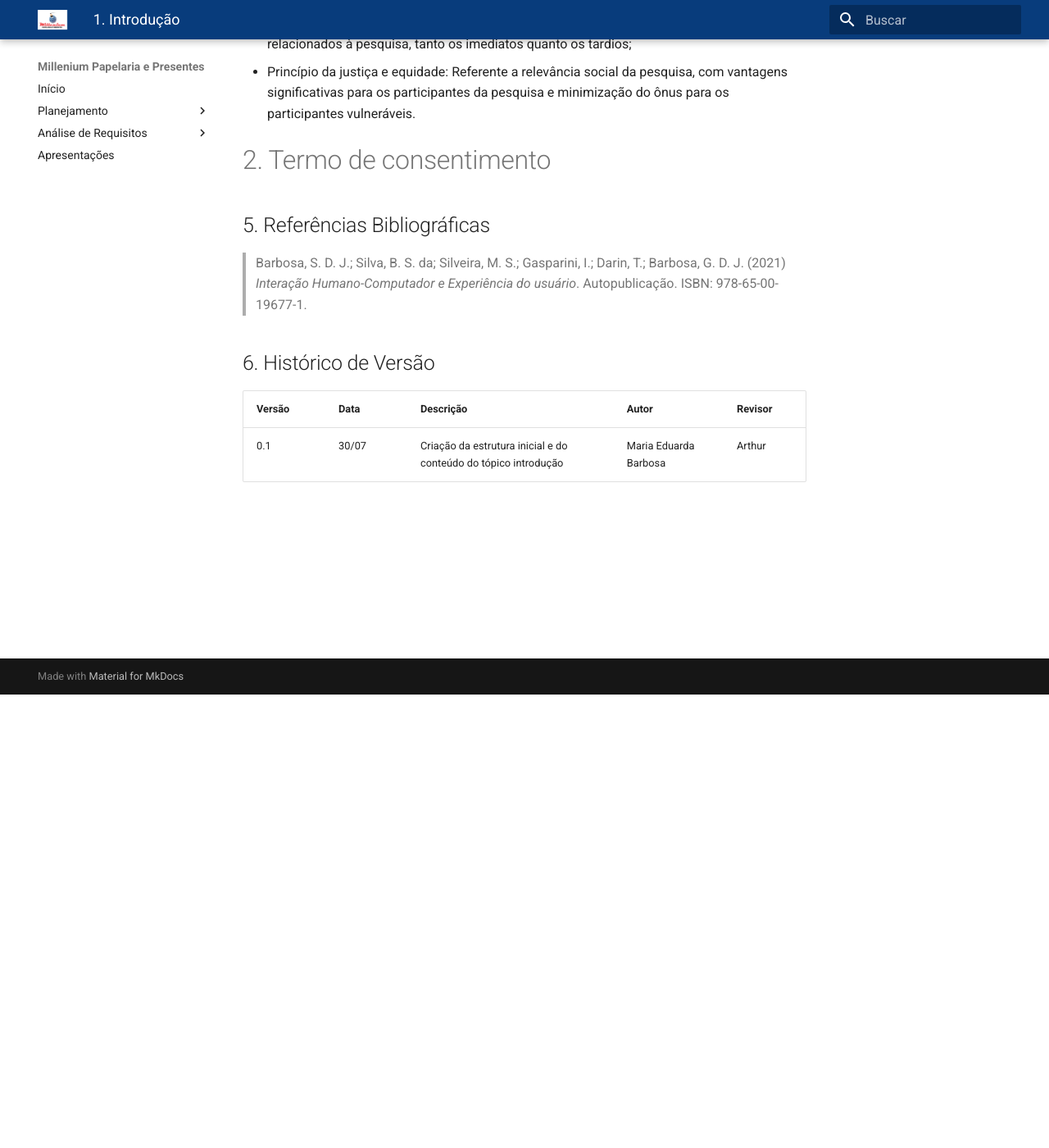
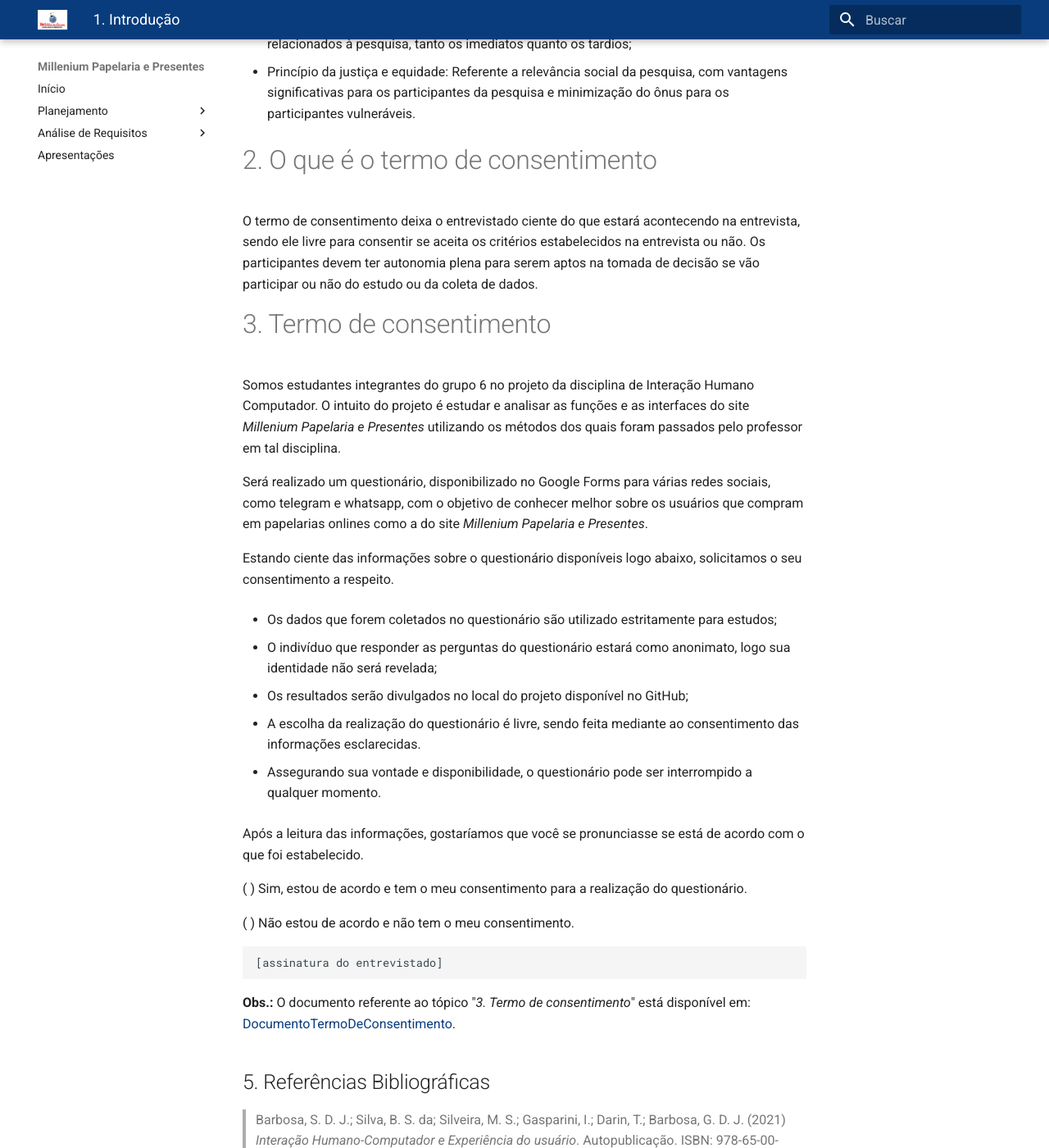
Before and after one commit to Interacao-Humano-Computador/2022.1-Millenium-Papelaria, an MkDocs documentation site: the page built from docs/AnaliseDeRequisitos/aspectosEticos.md, in a window 1280 px wide and 1400 px high, scrolled down 553 px. Shown: the whole window at 82% size. Built offline with MkDocs 1.6.1 and Material for MkDocs 9.7.7, drawn with Linux system fonts in a browser that asks for light colours; some of the changed text lies outside the part shown.

Commit message:
Criação dos conteúdo nos tópicos 2 e 3

```diff
--- a/docs/AnaliseDeRequisitos/aspectosEticos.md
+++ b/docs/AnaliseDeRequisitos/aspectosEticos.md
@@ -12,7 +12,39 @@
 
 - Princípio da justiça e equidade: Referente a relevância social da pesquisa, com vantagens significativas para os participantes da pesquisa e minimização do ônus para os participantes vulneráveis.
 
-# 2. Termo de consentimento
+
+# 2. O que é o termo de consentimento
+
+O termo de consentimento deixa o entrevistado ciente do que estará acontecendo na entrevista, sendo ele livre para consentir se aceita os critérios estabelecidos na entrevista ou não. Os participantes devem ter autonomia plena para serem aptos na tomada de decisão se vão participar ou não do estudo ou da coleta de dados.
+
+# 3. Termo de consentimento
+
+Somos estudantes integrantes do grupo 6 no projeto da disciplina de Interação Humano Computador. O intuito do projeto é estudar e analisar as funções e as interfaces do site _Millenium Papelaria e Presentes_ utilizando os métodos dos quais foram passados pelo professor em tal disciplina.
+
+Será realizado um questionário, disponibilizado no Google Forms para várias redes sociais, como telegram e whatsapp, com o objetivo de conhecer melhor sobre os usuários que compram em papelarias onlines como a do site _Millenium Papelaria e Presentes_.
+
+Estando ciente das informações sobre o questionário disponíveis logo abaixo, solicitamos o seu consentimento a respeito.
+
+- Os dados que forem coletados no questionário são utilizado estritamente para estudos;
+
+- O indivíduo que responder as perguntas do questionário estará como anonimato, logo sua identidade não será revelada;
+
+- Os resultados serão divulgados no local do projeto disponível no GitHub;
+
+- A escolha da realização do questionário é livre, sendo feita mediante ao consentimento das informações esclarecidas.
+
+- Assegurando sua vontade e disponibilidade, o questionário pode ser interrompido a qualquer momento.
+
+Após a leitura das informações, gostaríamos que você se pronunciasse se está de acordo com o que foi estabelecido.
+
+( ) Sim, estou de acordo e tem o meu consentimento para a realização do questionário.
+
+(  ) Não estou de acordo e não tem o meu consentimento.
+
+    [assinatura do entrevistado]
+
+**Obs.:** O documento referente ao tópico "_3. Termo de consentimento_" está disponível em: [DocumentoTermoDeConsentimento](https://docs.google.com/document/d/1yArlRBQ563Ae6oOF6TA3FEbIgPMnMZB_SL0cr4wXx1o/edit?usp=sharing).
+
 
 ## 5. Referências Bibliográficas
 > Barbosa, S. D. J.; Silva, B. S. da; Silveira, M. S.; Gasparini, I.; Darin, T.; Barbosa, G. D. J. (2021) _Interação Humano-Computador e Experiência do usuário_. Autopublicação. ISBN: 978-65-00-19677-1.
@@ -21,3 +53,4 @@
 | Versão    | Data | Descrição                 | Autor         | Revisor                        |
 |-----------|------|---------------------------|---------------|--------------------------------|
 | 0.1       |30/07 | Criação da estrutura inicial e do conteúdo do tópico introdução | Maria Eduarda Barbosa | Arthur |
+| 0.2       |30/07 | Criação dos conteúdo nos tópicos 2 e 3 | Maria Eduarda Barbosa | Arthur |
```
